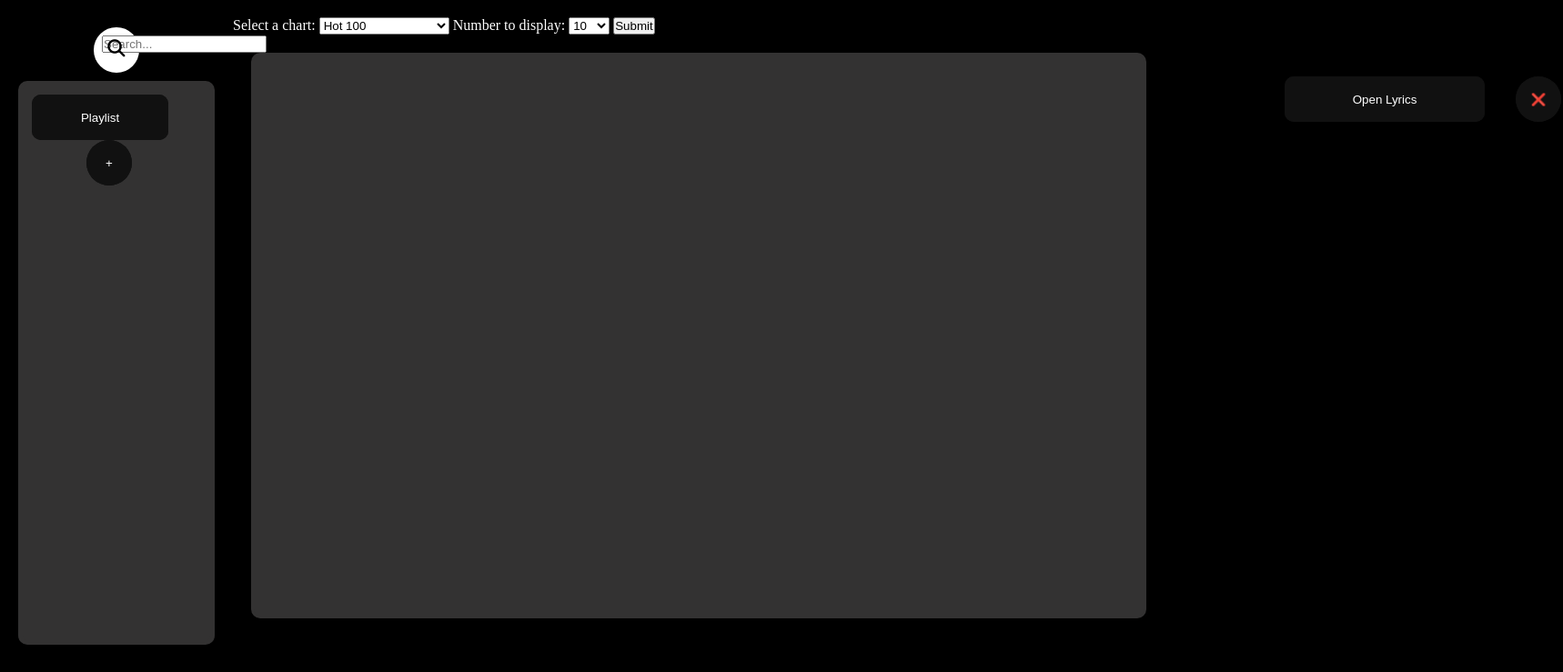
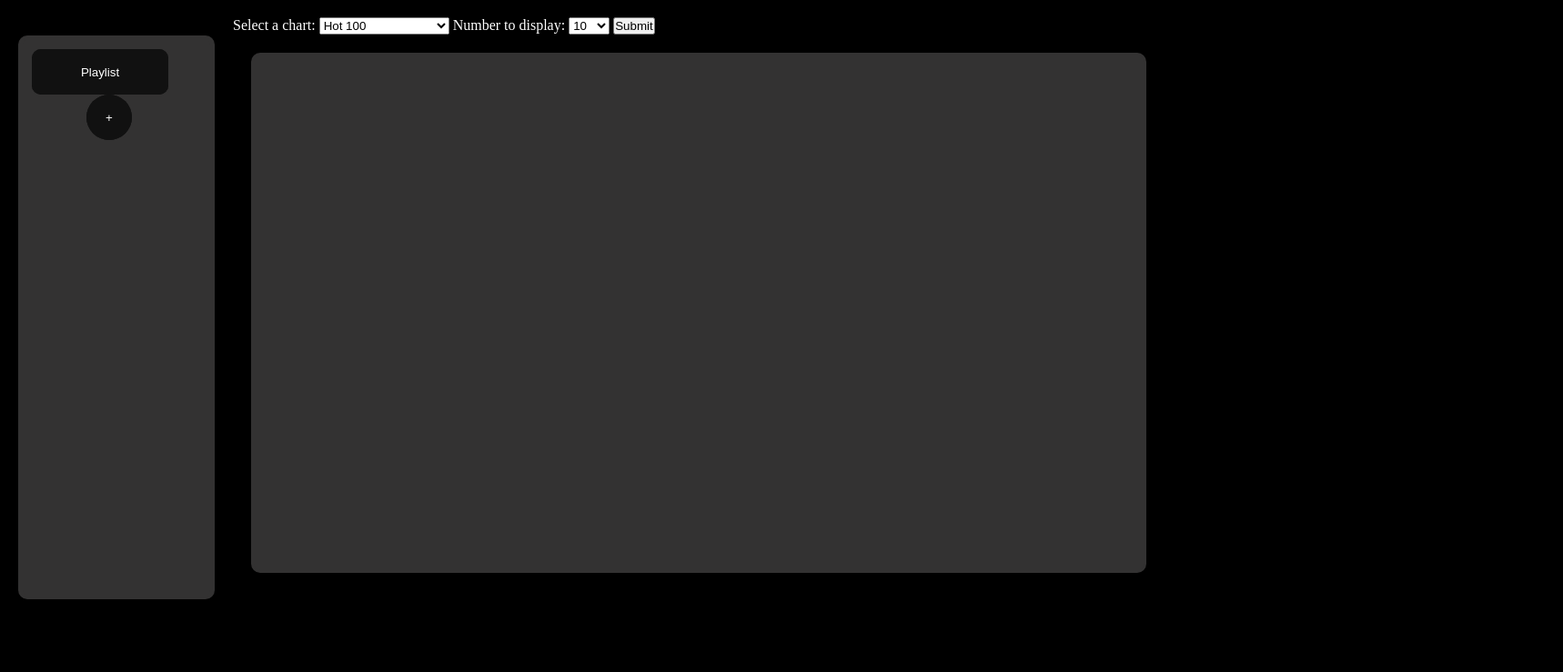
Before and after one commit to KyleH-Git/soundsphere, a plain HTML site: page index.html in a window 1280 px wide. Shown: the part 61-800 px from the top of the page at 91% size, 1718 px wide, since content can reach past the window. Drawn offline with nearby package versions, Linux system fonts and the light colour scheme.

Commit message:
removed unecessary search bar from homepage

```diff
--- a/assets/css/style.css
+++ b/assets/css/style.css
@@ -76,7 +76,7 @@ label{
     padding: 5px;
 }
 
-input #search-content{
+input#search-content{
     position: absolute;
     top: 0;
     left: 0;
@@ -478,7 +478,7 @@ li {
     padding: 5px;
 }
 
-input #search-content{
+input#search-content{
     position: absolute;
     top: 0;
     left: 0;
--- a/index.html
+++ b/index.html
@@ -18,10 +18,6 @@
         </header>
             <div class="main">
                 <div class="left-side">
-                    <div class="search">
-                        <input id="search-content" type="search" placeholder="Search...">
-                            <i id="search-button" class="fa fa-search"></i>
-                    </div>
                     <div class="my-library">
                         <button class="playlist-hover" type="button">Playlist</button>
                         <button class="add-playlist-hover" type="button">+</button>
@@ -48,8 +44,7 @@
                     <input type="submit" id="chartSubmit" value="Submit"/>
                   </form>
                     <div id="song-display" class="test">
-                        <button class="glow-on-hover" type="button">Open Lyrics</button>
-                        <button class="delete-button" type="button">❌</button>
+
                     </div>
                 </div>
             </div>
```
